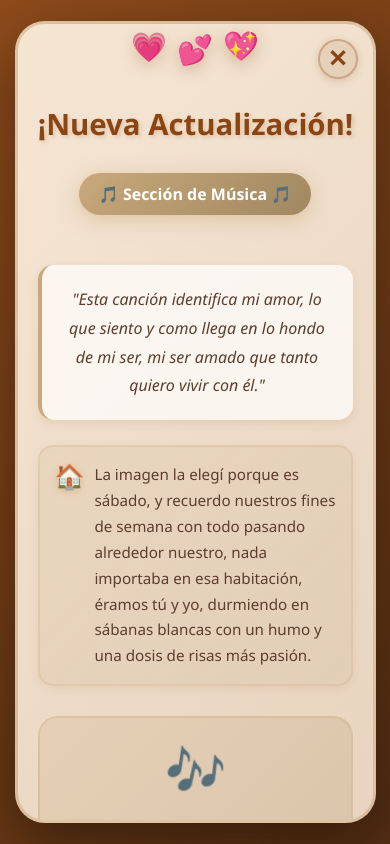
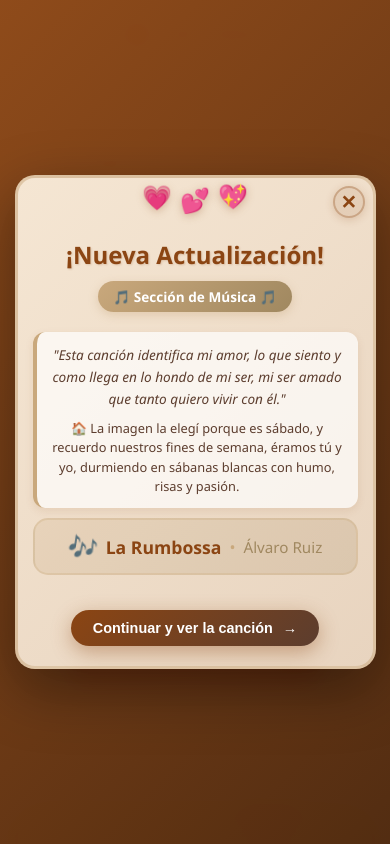
Before and after one commit to Zahabad-dev/mi-angy, a Next.js app in the folder frontend/: page / in a window 390 px wide. Shown: the top 844 px of the page. Built offline with nearby package versions, Linux system fonts and the light colour scheme.

Commit message:
Fix: Modal compacto sin scroll - cabe en pantalla

```diff
--- a/frontend/components/WelcomeScreen.js
+++ b/frontend/components/WelcomeScreen.js
@@ -49,23 +49,17 @@ export default function WelcomeScreen({ onClose }) {
             "Esta canción identifica mi amor, lo que siento y como llega en lo hondo de mi ser,
             mi ser amado que tanto quiero vivir con él."
           </p>
-        </div>
-
-        <div className={styles.imageMessage}>
-          <div className={styles.imageLegend}>
-            <span className={styles.legendIcon}>🏠</span>
-            <p className={styles.legendText}>
-              La imagen la elegí porque es sábado, y recuerdo nuestros fines de semana con todo pasando
-              alrededor nuestro, nada importaba en esa habitación, éramos tú y yo, durmiendo en sábanas
-              blancas con un humo y una dosis de risas más pasión.
-            </p>
-          </div>
+          <p className={styles.legendText}>
+            🏠 La imagen la elegí porque es sábado, y recuerdo nuestros fines de semana,
+            éramos tú y yo, durmiendo en sábanas blancas con humo, risas y pasión.
+          </p>
         </div>
 
         <div className={styles.musicNote}>
-          <div className={styles.noteIcon}>🎶</div>
-          <p className={styles.songTitle}>La Rumbossa</p>
-          <p className={styles.artistName}>Álvaro Ruiz</p>
+          <span className={styles.noteIcon}>🎶</span>
+          <span className={styles.songTitle}>La Rumbossa</span>
+          <span className={styles.divider}>•</span>
+          <span className={styles.artistName}>Álvaro Ruiz</span>
         </div>
 
         <button className={styles.closeButton} onClick={handleClose}>
--- a/frontend/styles/WelcomeScreen.module.css
+++ b/frontend/styles/WelcomeScreen.module.css
@@ -11,8 +11,7 @@
   align-items: center;
   z-index: 9999;
   animation: fadeIn 0.5s ease-out;
-  overflow-y: auto;
-  padding: 20px 10px;
+  padding: 10px;
 }
 
 .overlay.fadeOut {
@@ -21,18 +20,15 @@
 
 .content {
   background: linear-gradient(135deg, #f5e6d3 0%, #e8d4bf 100%);
-  border-radius: 30px;
-  padding: 60px 40px 40px;
-  max-width: 600px;
-  width: 90%;
-  max-height: 90vh;
-  overflow-y: auto;
+  border-radius: 25px;
+  padding: 50px 30px 30px;
+  max-width: 500px;
+  width: 92%;
   text-align: center;
   box-shadow: 0 20px 60px rgba(0, 0, 0, 0.4);
   position: relative;
   animation: slideUp 0.6s cubic-bezier(0.34, 1.56, 0.64, 1);
   border: 3px solid rgba(201, 168, 124, 0.5);
-  margin: auto;
 }
 
 .closeX {
@@ -67,18 +63,18 @@
 
 .hearts {
   position: absolute;
-  top: 10px;
+  top: 8px;
   left: 50%;
   transform: translateX(-50%);
   display: flex;
-  gap: 20px;
+  gap: 15px;
   z-index: 10;
 }
 
 .heart1, .heart2, .heart3 {
-  font-size: 2.5rem;
+  font-size: 1.8rem;
   animation: float 3s ease-in-out infinite;
-  filter: drop-shadow(0 4px 8px rgba(139, 69, 19, 0.3));
+  filter: drop-shadow(0 2px 4px rgba(139, 69, 19, 0.3));
 }
 
 .heart1 {
@@ -94,101 +90,83 @@
 }
 
 .title {
-  font-size: 2.5rem;
+  font-size: 1.8rem;
   color: #8b4513;
-  margin-bottom: 30px;
+  margin: 25px 0 15px;
   font-weight: 700;
-  text-shadow: 2px 2px 4px rgba(139, 69, 19, 0.2);
-  animation: pulse 2s ease-in-out infinite;
+  text-shadow: 1px 1px 2px rgba(139, 69, 19, 0.2);
 }
 
 .badge {
   display: inline-block;
   background: linear-gradient(135deg, #c9a87c 0%, #a08860 100%);
   color: #fff;
-  padding: 12px 30px;
-  border-radius: 25px;
-  font-size: 1.2rem;
+  padding: 8px 20px;
+  border-radius: 20px;
+  font-size: 1rem;
   font-weight: 600;
-  margin-bottom: 30px;
-  box-shadow: 0 4px 15px rgba(201, 168, 124, 0.4);
-  animation: glow 2s ease-in-out infinite;
+  margin-bottom: 15px;
+  box-shadow: 0 3px 10px rgba(201, 168, 124, 0.4);
 }
 
 .message {
   background: rgba(255, 255, 255, 0.7);
   border-left: 4px solid #c9a87c;
-  padding: 25px;
-  border-radius: 15px;
-  margin: 30px 0;
-  box-shadow: 0 4px 10px rgba(139, 69, 19, 0.1);
+  padding: 15px;
+  border-radius: 12px;
+  margin: 15px 0;
+  box-shadow: 0 3px 8px rgba(139, 69, 19, 0.1);
 }
 
 .specialText {
-  font-size: 1.15rem;
-  line-height: 1.8;
+  font-size: 0.95rem;
+  line-height: 1.6;
   color: #5c3d2e;
   font-style: italic;
-  margin: 0;
+  margin: 0 0 10px;
   font-weight: 500;
 }
 
-.imageMessage {
-  margin: 25px 0;
-}
-
-.imageLegend {
-  background: linear-gradient(135deg, rgba(201, 168, 124, 0.15) 0%, rgba(160, 136, 96, 0.1) 100%);
-  border: 2px solid rgba(201, 168, 124, 0.25);
-  border-radius: 15px;
-  padding: 20px;
-  display: flex;
-  align-items: flex-start;
-  gap: 15px;
-  box-shadow: 0 3px 10px rgba(139, 69, 19, 0.08);
-}
-
-.legendIcon {
-  font-size: 2rem;
-  flex-shrink: 0;
-  animation: float 3s ease-in-out infinite;
-  filter: drop-shadow(0 2px 4px rgba(139, 69, 19, 0.2));
-}
-
 .legendText {
-  font-size: 1.05rem;
-  line-height: 1.7;
+  font-size: 0.9rem;
+  line-height: 1.5;
   color: #5c3d2e;
   margin: 0;
   font-weight: 400;
-  text-align: left;
 }
 
 .musicNote {
-  margin: 30px 0;
-  padding: 20px;
+  margin: 15px 0;
+  padding: 12px 20px;
   background: linear-gradient(135deg, rgba(201, 168, 124, 0.2) 0%, rgba(160, 136, 96, 0.2) 100%);
-  border-radius: 20px;
+  border-radius: 15px;
   border: 2px solid rgba(201, 168, 124, 0.3);
+  display: flex;
+  align-items: center;
+  justify-content: center;
+  gap: 10px;
+  flex-wrap: wrap;
 }
 
 .noteIcon {
-  font-size: 3rem;
-  margin-bottom: 10px;
+  font-size: 1.8rem;
   animation: swing 2s ease-in-out infinite;
 }
 
 .songTitle {
-  font-size: 1.8rem;
+  font-size: 1.3rem;
   color: #8b4513;
   font-weight: 700;
-  margin: 10px 0 5px;
+}
+
+.divider {
+  color: #c9a87c;
+  font-size: 1rem;
 }
 
 .artistName {
-  font-size: 1.2rem;
+  font-size: 1.1rem;
   color: #a08860;
-  margin: 0;
   font-weight: 500;
 }
 
@@ -196,8 +174,8 @@
   background: linear-gradient(135deg, #8b4513 0%, #5c3d2e 100%);
   color: white;
   border: none;
-  padding: 16px 35px;
-  font-size: 1.15rem;
+  padding: 12px 28px;
+  font-size: 1rem;
   border-radius: 30px;
   cursor: pointer;
   margin-top: 25px;
@@ -304,67 +282,77 @@
 /* Responsive */
 @media (max-width: 640px) {
   .overlay {
-    padding: 10px 5px;
-    align-items: flex-start;
+    padding: 5px;
+    align-items: center;
   }
 
   .content {
-    padding: 50px 20px 30px;
-    max-height: 95vh;
+    padding: 40px 15px 20px;
     width: 95%;
+    border-radius: 20px;
   }
 
   .title {
-    font-size: 1.8rem;
-    margin-top: 30px;
+    font-size: 1.5rem;
+    margin: 20px 0 10px;
   }
 
   .specialText {
-    font-size: 1rem;
+    font-size: 0.85rem;
   }
 
   .legendText {
+    font-size: 0.8rem;
+  }
+
+  .songTitle {
+    font-size: 1.1rem;
+  }
+
+  .artistName {
     font-size: 0.95rem;
   }
 
-  .legendIcon {
-    font-size: 1.5rem;
-  }
-
-  .imageLegend {
-    padding: 15px;
-    gap: 10px;
-  }
-
-  .songTitle {
-    font-size: 1.5rem;
-  }
-
-  .artistName {
-    font-size: 1rem;
-  }
-
   .hearts {
-    gap: 10px;
+    gap: 8px;
     top: 5px;
   }
 
   .heart1, .heart2, .heart3 {
-    font-size: 1.8rem;
+    font-size: 1.5rem;
   }
 
   .badge {
-    font-size: 1rem;
-    padding: 10px 20px;
+    font-size: 0.85rem;
+    padding: 6px 15px;
+    margin-bottom: 10px;
   }
 
   .message {
-    padding: 20px;
-    margin: 20px 0;
+    padding: 12px;
+    margin: 10px 0;
+  }
+
+  .musicNote {
+    padding: 10px 15px;
+    margin: 10px 0;
+    gap: 8px;
+  }
+
+  .noteIcon {
+    font-size: 1.5rem;
   }
 
   .closeButton {
-    padding: 14px 28px;
-    font-size: 1rem;
+    padding: 10px 22px;
+    font-size: 0.9rem;
+  }
+
+  .closeX {
+    width: 32px;
+    height: 32px;
+    font-size: 1.2rem;
+    top: 8px;
+    right: 8px;
   }
 }
```
